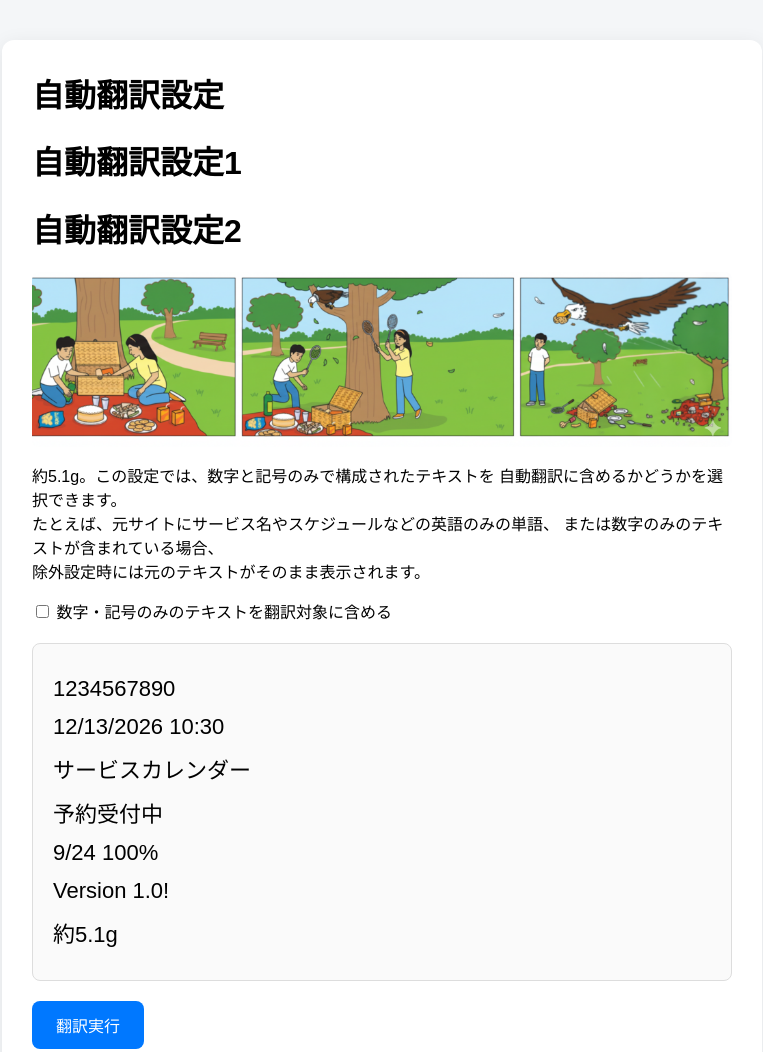
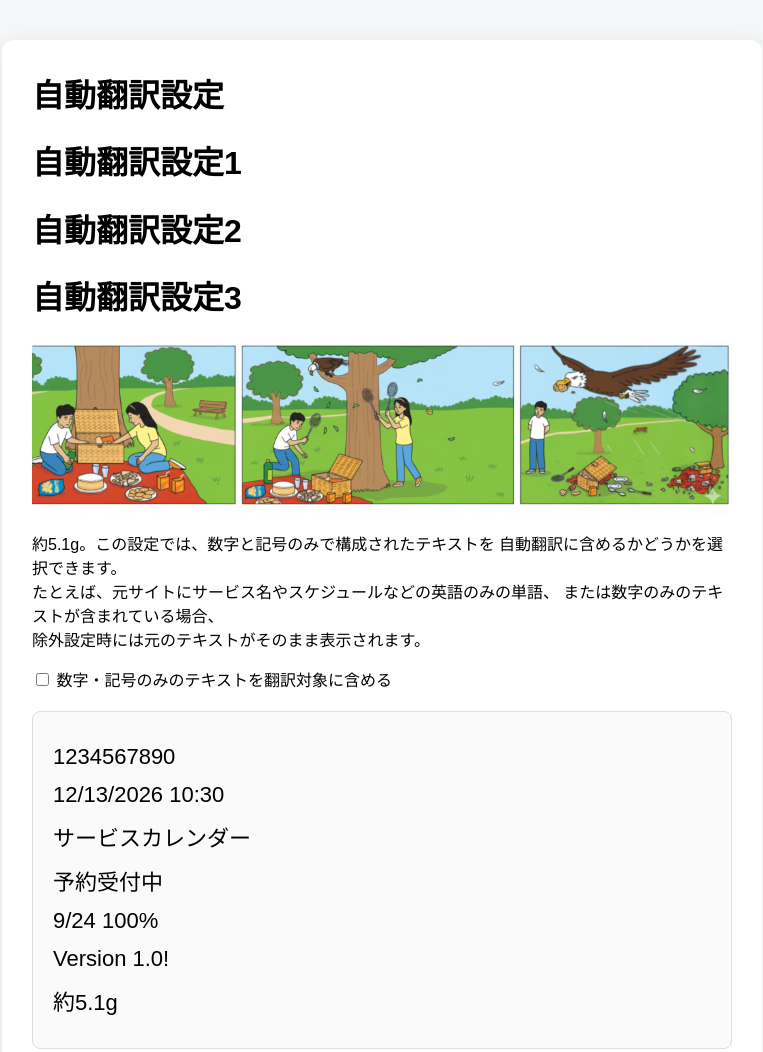
Before and after one commit to lanlt6782/my-website, a plain HTML site: page test1.html in a window 1280 px wide. Shown: the top 1052 px of the page, without its empty margins (258-1021 px from the left). Drawn offline with Linux system fonts and the light colour scheme.

Commit message:
Update test1.html

```diff
--- a/test1.html
+++ b/test1.html
@@ -72,6 +72,7 @@ button:hover {
 <h1>自動翻訳設定1</h1>
 
 <h1>自動翻訳設定2</h1>
+<h1>自動翻訳設定3</h1>
 
 <!-- Thẻ hình ảnh được thêm ở đây -->
 <img src="https://raw.githubusercontent.com/lanlt6782/my-website/main/images/about.png" alt="About Image" class="demo-img">
```
